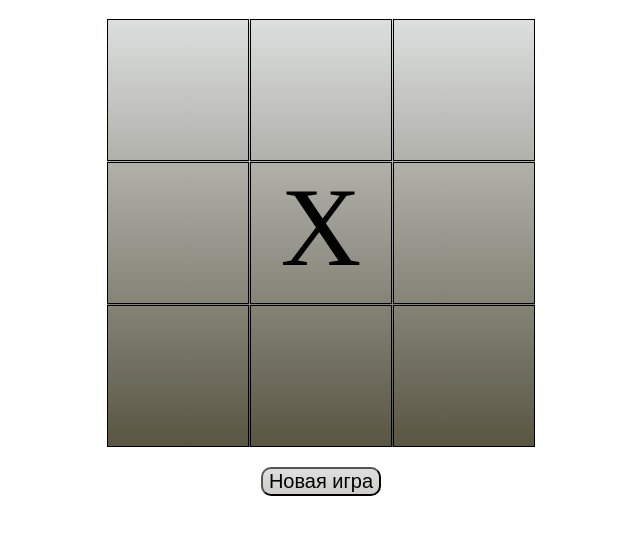
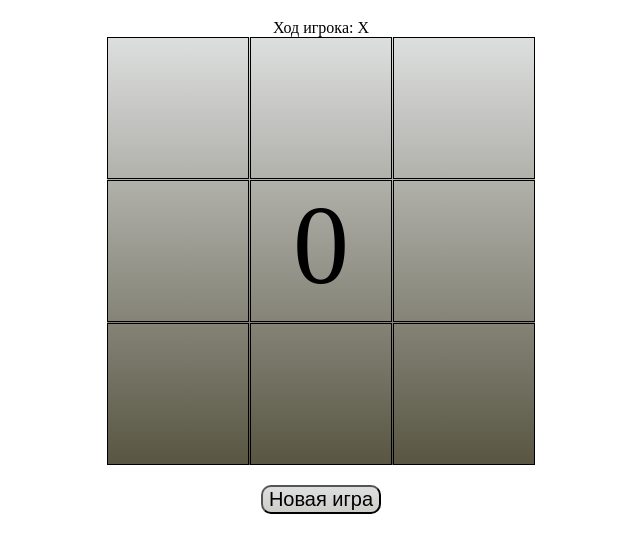
Before and after one commit to eMiKkKk/TicTacToe, a plain HTML site: page index.html in a window 1280 px wide. Both pictures are taken after a click on the element 640 px from the left and 301 px from the top of the page. Shown: the part 69-622 px from the top of the page, without its empty margins (319-959 px from the left). Drawn offline with Linux system fonts and the light colour scheme.

Commit message:
feat: add function startGame and switchPlayer

```diff
--- a/index.html
+++ b/index.html
@@ -9,6 +9,7 @@
 <body>
   <div class="main__wrapper">
     <h1 class="main__title">Крестики-Нолики-Ебоболики</h1>
+    <div class="move"></div>
     <div class="playtable">
       <div class="playcell" data-index="1"></div>
       <div class="playcell" data-index="2"></div>
--- a/script.js
+++ b/script.js
@@ -1,7 +1,16 @@
 const board = document.querySelector('.playtable');
 const cell = document.querySelector('.playcell');
 const newGameButton = document.querySelector('.button_newgame');
-let currentPlayer = 'X';
+let movePlayer = document.querySelector('.move');
+let players = ['X', '0'];
+let currentPlayerIndex;
+
+function startGame() {
+  currentPlayerIndex = Math.floor(Math.random() * players.length);
+  movePlayer.textContent = `Ход игрока: ${players[currentPlayerIndex]}`;
+}
+
+startGame();
 
 board.addEventListener('click', (evt) => {
 
@@ -9,12 +18,24 @@ if (evt.target.dataset.blocked == 'true') {
   alert('Уже сходили сюда, кретин')
 }
 else {
-  evt.target.innerText = currentPlayer;
+  evt.target.textContent = players[currentPlayerIndex];
+  switchPlayer();
 }
 evt.target.dataset.blocked = 'true';
-console.log(evt.target.textcontent);
+console.log(evt.target.textContent);
 
 
 });
 
 newGameButton.addEventListener('click', () => console.clear())
+
+function switchPlayer() {
+
+  if (currentPlayerIndex === 0) {
+    currentPlayerIndex = 1;
+  } else {
+    currentPlayerIndex = 0;
+  }
+
+  movePlayer.textContent = `Ход игрока: ${players[currentPlayerIndex]}`;
+}
```
